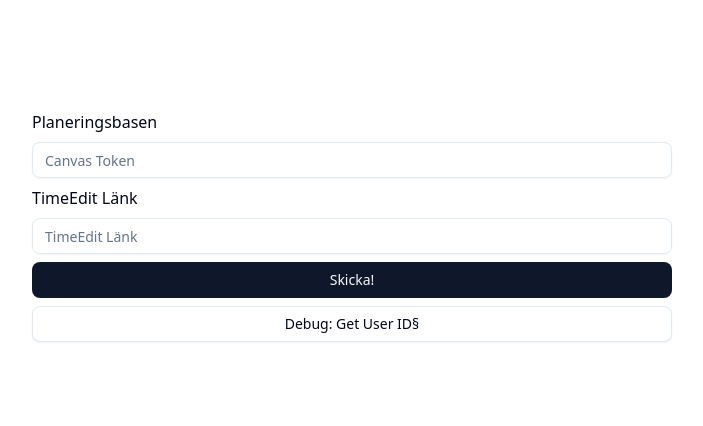
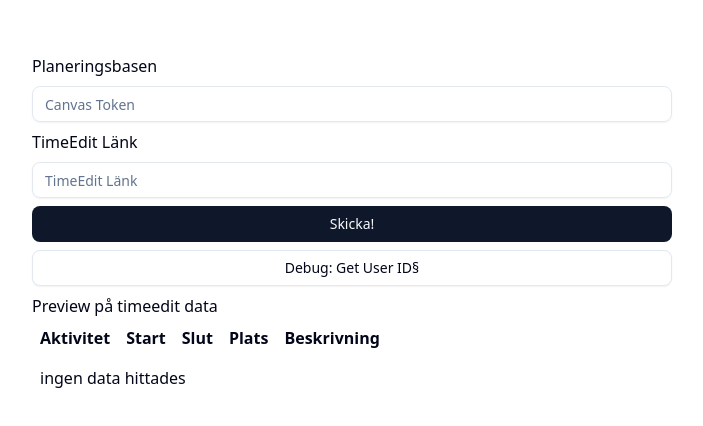
Before and after one commit to Sventagestad/planeringsbasen, a Next.js app: page / in a window 1280 px wide. Shown: the part 174-600 px from the top of the page, without its empty margins (288-991 px from the left). Built offline with nearby package versions, Linux system fonts and the light colour scheme.

Commit message:
Adds TimeEdit data preview before submission
Implements a feature to preview TimeEdit data in a table format before sending it to Canvas, allowing users to verify and confirm the data before submission.
This prevents unintended data being pushed to canvas.

```diff
--- a/app/page.tsx
+++ b/app/page.tsx
@@ -14,6 +14,8 @@ export default function Home() {
   const [error, setError] = useState<string | null>(null);
   const [userID, setUserID] = useState<string | null>(null);
   const [debugLoading, setDebugLoading] = useState(false);
+  const [previewEvents, setPreviewEvents] = useState<any>("")
+
 
   const handleGetUserID = async () => {
     try {
@@ -72,6 +74,22 @@ export default function Home() {
                   all_day: false,
               })) || [];
 
+
+          const events: ScheduleEvent[] = jsonData.reservations?.map((response: any) => ({
+              title: response.comlumns?.[0] ?? "(Ingen Titel)",
+              start_at: new Date(`${response.start_at}`),
+              end_at: new Date(`${response.end_at}`),
+              location: response.location_name ?? "",
+              description: response.description ?? ""
+          })) ?? [];
+
+          setPreviewEvents(timeEditEvents)
+
+
+
+
+      //flytta här så att koden inte postar direkt utan endast previewar sen en ny knapp för skicka!
+
       const canvasService = new CanvasService();
       for (const event of timeEditEvents) {
         await canvasService.createCalenderEvent(event);
@@ -119,7 +137,63 @@ export default function Home() {
             <div className="mt-2">
               <p className="text-blue-500">User ID: {userID}</p>
             </div>
+
           )}
+
+            <div>
+                <h1>Preview på timeedit data</h1>
+                <table className={"preview-TimeEdit"}>
+                    <thead>
+                    <tr className="text-left">
+                        <th className="p-2">Aktivitet</th>
+                        <th className="p-2">Start</th>
+                        <th className="p-2">Slut</th>
+                        <th className="p-2">Plats</th>
+                        <th className="p-2">Beskrivning</th>
+                    </tr>
+                    </thead>
+
+                    <tbody>
+
+                    {previewEvents.length === 0 ? (
+                        <tr>
+                            <td className="p-2" colSpan={6}>
+                                ingen data hittades
+                            </td>
+                        </tr>
+                    ) : (
+                        previewEvents.map(
+                            (
+                                ev: { title: string; start_at: Date | string; end_at: Date | string; location_name: string; description: string; all_day: boolean; }, idx: number
+                            ) => {
+                                const start = ev.start_at ? new Date(ev.start_at) : null;
+                                const end = ev.end_at ? new Date(ev.end_at) : null;
+
+                                const key =
+                                    start && !Number.isNaN(start.getTime())
+                                        ? `${ev.title}-${start.toISOString()}-${idx}`
+                                        : `${ev.title}-${idx}`;
+
+                                return (
+                                    <tr key={key} className="border-t">
+                                        <td className="p-2">{ev.title}</td>
+                                        <td className="p-2">
+                                            {start && !Number.isNaN(start.getTime()) ? start.toLocaleString() : "—"}
+                                        </td>
+                                        <td className="p-2">
+                                            {end && !Number.isNaN(end.getTime()) ? end.toLocaleString() : "—"}
+                                        </td>
+                                        <td className="p-2">{ev.location_name}</td>
+                                        <td className="p-2">{ev.description}</td>
+                                        <td className="p-2">{ev.all_day ? "true" : "false"}</td>
+                                    </tr>
+                                );
+                            }
+                        )
+                    )}
+                    </tbody>
+                </table>
+            </div>
           {timeEditData && (
             <div className="mt-4">
               <p className="text-green-500">Data loaded successfully!</p>
```
Lines whose indentation alone changed are shown as unchanged.
